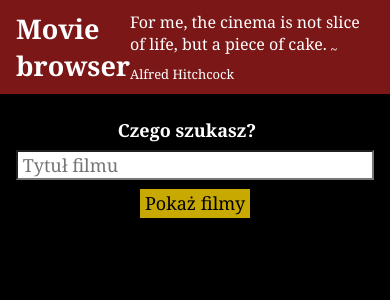
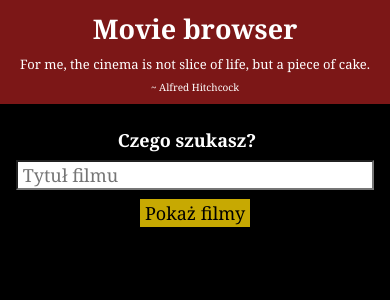
Before and after one commit to Seszel/moviebrowser-vuejs, a Vue app: page / in a window 390 px wide. Shown: the top 300 px of the page. Built offline with nearby package versions, Linux system fonts and the light colour scheme.

Commit message:
Final version 1

```diff
--- a/src/components/ShowMovie.vue
+++ b/src/components/ShowMovie.vue
@@ -37,10 +37,10 @@
         </li>
         <li>
           <strong>Gatunki:</strong><br />
-          <div v-if="!isNotValid.genres">
+          <div>
             <p>{{ genres(movie.genres) }}</p>
           </div>
-          <p v-else>Brak informacji</p>
+          <!-- <p v-else>Brak informacji</p> -->
         </li>
         <li>
           <strong>Opis:</strong><br />
@@ -49,10 +49,10 @@
         </li>
         <li>
           <strong>Kraj produkcji:</strong>
-          <div v-if="!isNotValid.country">
+          <div>
             <p>{{ language(movie.production_countries) }}</p>
           </div>
-          <p v-else>Brak informacji</p>
+          <!-- <p v-else>Brak informacji</p> -->
         </li>
       </ul>
     </div>
@@ -128,8 +128,6 @@ export default {
         });
       this.checkIfValid("o", this.$props.overview, "");
       this.checkIfValid("l", this.$props.id, undefined);
-      this.checkIfValid("c", this.movie.production_countries, []);
-      this.checkIfValid("g", this.movie.genres, []);
     },
     checkIfValid(what, arg, type) {
       if (arg === type) {
@@ -139,16 +137,13 @@ export default {
           this.isNotValid.poster = true;
         } else if (what === "l") {
           this.isNotValid.link = true;
-        } else if (what === "c") {
-          this.isNotValid.country = true;
-        } else if (what === "g") {
-          this.isNotValid.genres = true;
         }
       }
     },
     language(prodCount) {
-      var name_pl = [];
+      var name_pl = "";
       const countries = data.default;
+      if (prodCount.length > 0) {
         prodCount.forEach((country, index) => {
           const name_pl_str = countries.find(
             (c) => c.code === country.iso_3166_1
@@ -159,10 +154,12 @@ export default {
             name_pl += name_pl_str.name_pl + ", ";
           }
         });
+      } else name_pl = "Brak informacji";
       return name_pl;
     },
     genres(gen) {
       var gen_str = "";
+      if (gen.length > 0) {
         gen.forEach((g, index) => {
           if (index === gen.length - 1) {
             gen_str += g.name;
@@ -170,6 +167,7 @@ export default {
             gen_str += g.name + ", ";
           }
         });
+      } else gen_str = "Brak informacji";
       return gen_str;
     },
   },
--- a/src/components/SortMovies.vue
+++ b/src/components/SortMovies.vue
@@ -60,4 +60,10 @@ export default {
 .wrapper select option {
   font-size: medium;
 }
+
+@media (max-width: 600px) {
+  .wrapper select option {
+    font-size: small;
+  }
+}
 </style>
--- a/src/components/UI/BaseDialog.vue
+++ b/src/components/UI/BaseDialog.vue
@@ -71,10 +71,16 @@ menu {
   margin: 0;
 }
 
-/* @media (min-width: 768px) {
+@media (min-width: 600px) {
   dialog {
     left: calc(50% - 20rem);
     width: 40rem;
   }
-} */
+}
+@media (max-width: 600px) {
+  dialog {
+    left: calc(50% - 7.5rem);
+    width: 15rem;
+  }
+}
 </style>
--- a/src/components/layouts/TheHeader.vue
+++ b/src/components/layouts/TheHeader.vue
@@ -46,4 +46,21 @@ a {
   color: white;
   text-decoration: none;
 }
+@media (max-width: 600px) {
+  header {
+    flex-wrap: wrap;
+    justify-content: space-around;
+    text-align: center;
+  }
+  header p {
+    font-size: small;
+  }
+  header p sub {
+    font-size: x-small;
+  }
+  h2 {
+    text-align: center;
+    padding-bottom: 8px;
+  }
+}
 </style>
```
Also changed, not shown: src/App.vue (+1 -6 lines). Lines whose indentation alone changed are shown as unchanged.
